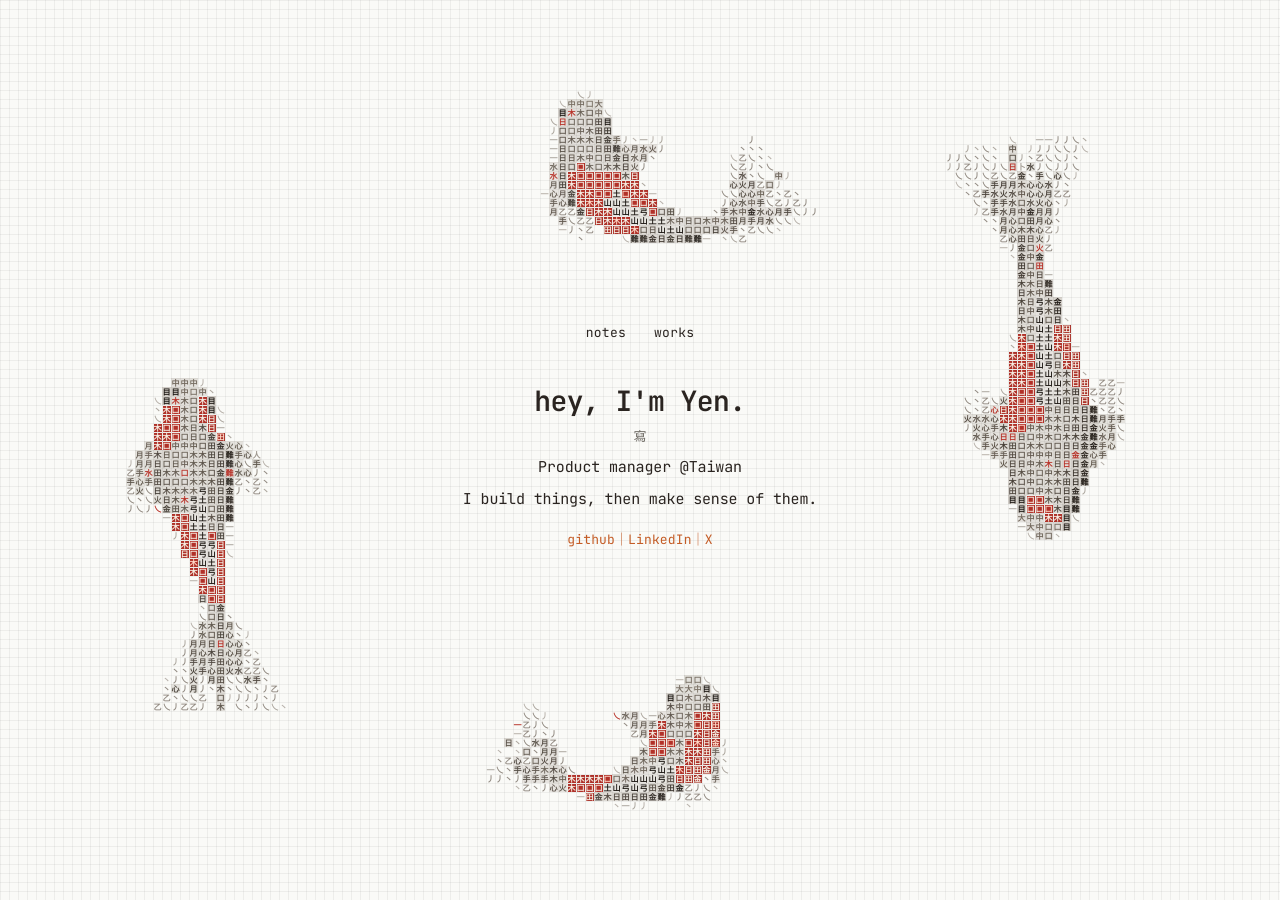
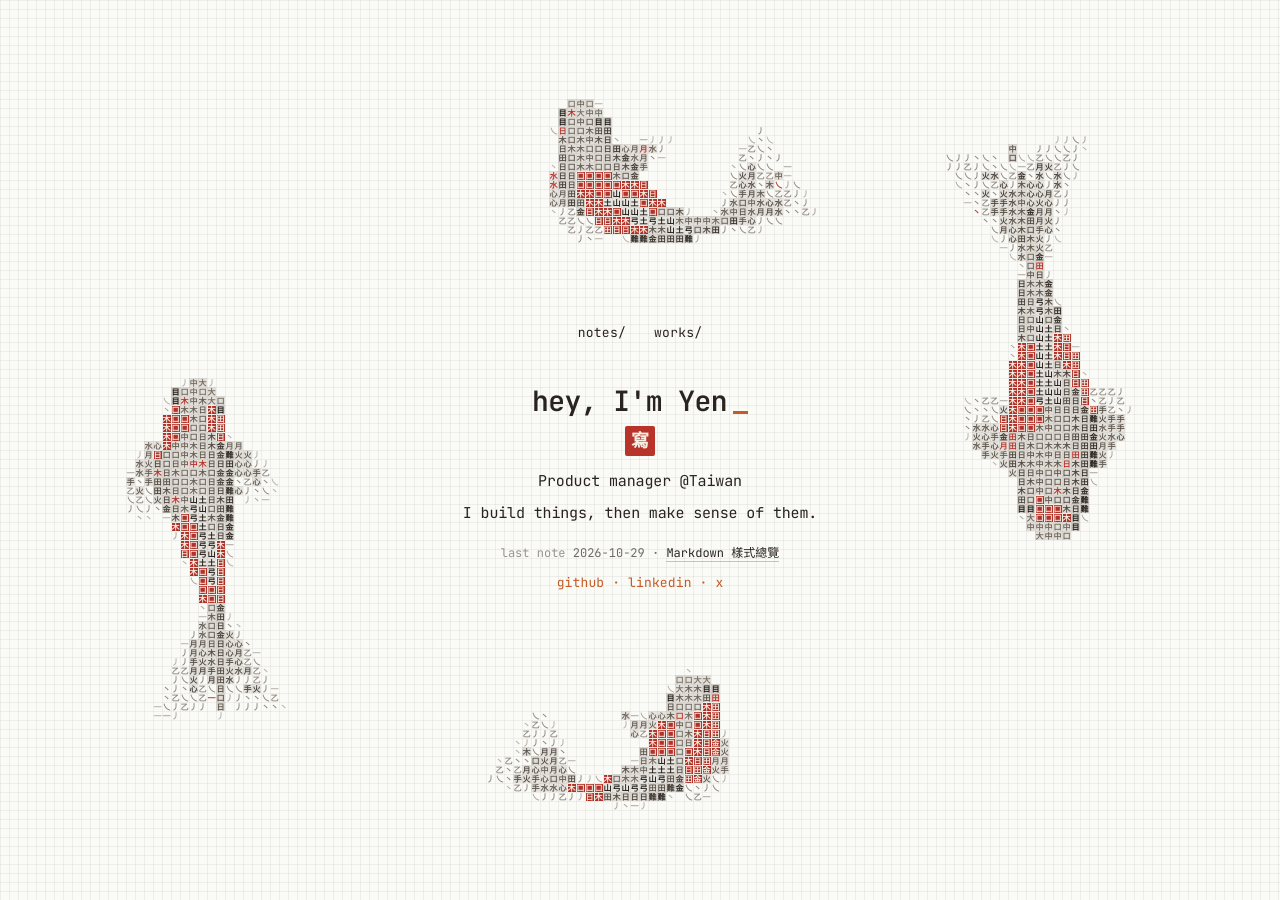
Before and after one commit to laiyenju/laiyenju.github.io, a Jekyll site: the page built from index.md, in a window 1280 px wide. Built offline with Jekyll 4.4.1, drawn with Linux system fonts in a browser that asks for light colours; some web fonts are replaced.

Commit message:
Home copy: seal, cursor, last note, slash nav, lowercase links
- 寫 becomes a vermilion seal (amber reverse video by night).
- The greeting drops its full stop and gains the article pages'
  underline cursor; the page title follows (hey, I'm Yen).
- A login-banner style line links the newest note: last note
  YYYY-MM-DD · title, picked by Jekyll.
- Nav reads notes/ works/, and links read github · linkedin · x.
- Copy under a koi now gets a page-coloured patch behind each glyph
  instead of flipping to cream, which vanished over the pale body wash.

Co-Authored-By: Claude Opus 5.5 <noreply@anthropic.com>
Claude-Session: https://claude.ai/code/session_013iANxKHditXPaAF9Ca9qiX

```diff
--- a/_layouts/home.html
+++ b/_layouts/home.html
@@ -16,20 +16,24 @@
 
     <div class="home-chrome">
       <nav class="home-nav" aria-label="Primary">
-        <a href="notes/" data-view-link="notes">notes</a>
-        <a href="works/" data-view-link="works">works</a>
+        <a href="notes/" data-view-link="notes">notes/</a>
+        <a href="works/" data-view-link="works">works/</a>
       </nav>
-
-      <div class="home-view home-copy" data-view="home">
-        <h1 class="home-greeting">hey, I'm Yen.</h1>
-        <p class="home-sub">寫</p>
-        <p class="home-role">Product manager @Taiwan</p>
-        <p class="home-slogan">I build things, then make sense of them.</p>
-        <p class="home-links"><a href="https://github.com/laiyenju">github</a>｜<a href="https://www.linkedin.com/in/laiyenju/">LinkedIn</a>｜<a href="https://x.com/theYenLai">X</a></p>
-      </div>
 
       {% comment %}Being in published/ is the publish signal (see README).{% endcomment %}
       {% assign notes = site.pages | where_exp: "p", "p.path contains 'published/'" | sort: "date" | reverse %}
+      {% assign last_note = notes | first %}
+      <div class="home-view home-copy" data-view="home">
+        <h1 class="home-greeting">hey, I'm Yen</h1>
+        <p class="home-sub"><span class="home-seal">寫</span></p>
+        <p class="home-role">Product manager @Taiwan</p>
+        <p class="home-slogan">I build things, then make sense of them.</p>
+        {% if last_note %}
+        <p class="home-last"><span class="home-last-label">last note</span> {% if last_note.date %}<time datetime="{{ last_note.date | date_to_xmlschema }}">{{ last_note.date | date: "%Y-%m-%d" }}</time> · {% endif %}<a href="{{ last_note.url | relative_url }}">{{ last_note.title }}</a></p>
+        {% endif %}
+        <p class="home-links"><a href="https://github.com/laiyenju">github</a> · <a href="https://www.linkedin.com/in/laiyenju/">linkedin</a> · <a href="https://x.com/theYenLai">x</a></p>
+      </div>
+
       {% assign this_year = site.time | date: "%Y" %}
       {% assign year_chars = 0 %}
       {% assign year_posts = 0 %}
@@ -137,6 +141,8 @@
         var walker = document.createTreeWalker(root, NodeFilter.SHOW_TEXT, null);
         var node;
         while ((node = walker.nextNode())) {
+          // The seal keeps its own colours, so it is left whole.
+          if (node.parentNode.closest(".home-seal")) continue;
           if (node.nodeValue && node.nodeValue.trim()) texts.push(node);
         }
         texts.forEach(function (textNode) {
@@ -164,8 +170,8 @@
       window.addEventListener("resize", measureRing);
       window.setInterval(syncText, 400);
 
-      // Copy over a koi flips colour so it stays legible: paper-coloured over
-      // dark ink by day, dark over lit amber by night.
+      // Copy over a koi is cut out of it: the glyph gets a small patch of the
+      // page colour behind it, so it stays legible over any part of the body.
       var glyphs = document.querySelectorAll(".home-glyph");
       function fishCell(r, g, b, a, isNight) {
         if (a < 180) return false;
@@ -214,7 +220,7 @@
               var y1 = Math.min(canvas.height - 1, Math.ceil((r.bottom - crect.top) * sy) + 1);
               var hit = fishAt(data, canvas.width, canvas.height, x0, y0, x1, y1, isNight);
               g.dataset.on = hit ? "1" : "";
-              g.style.color = hit ? (isNight ? "#14110d" : "#FFF5EB") : "";
+              g.style.background = hit ? (isNight ? "#14110d" : "#fafaf7") : "";
             }
           }
         }
--- a/assets/css/site.css
+++ b/assets/css/site.css
@@ -572,6 +572,63 @@ body.theme-night .sh-panel .panel-list a:focus-visible { background: #ecc488; co
 body.theme-night .work-status[data-status="in progress"] { --status: #9fd08a; }
 body.theme-night .work-status[data-status="experiment"] { --status: #f0a868; }
 
+/* —— Home copy: a few terminal marks on a human page —— */
+/* The same underline cursor as article titles. */
+.home-greeting::after {
+  content: "";
+  display: inline-block;
+  width: 0.55em;
+  height: max(2px, 0.1em);
+  margin-left: 0.2em;
+  vertical-align: -0.08em;
+  background: #c45c26;
+  animation: post-cursor 1.1s steps(1) infinite;
+}
+/* 寫 as a seal: a vermilion stamp, the same red as the koi patches. */
+.home-sub {
+  margin: 4px 0 14px;
+}
+.home-seal {
+  display: inline-grid;
+  place-items: center;
+  width: 30px;
+  height: 30px;
+  border-radius: 2px;
+  background: #b8332a;
+  color: #f6efe4;
+  font: 600 18px/1 "Noto Serif TC", "Songti TC", serif;
+  letter-spacing: 0;
+}
+/* Like a login banner's "Last login": the newest note, linked. */
+.home-last {
+  margin: 0 auto 10px;
+  font-size: 12px;
+  line-height: 1.55;
+  color: #6e6a64;
+  font-variant-numeric: tabular-nums;
+}
+.home-last-label {
+  color: #9a948c;
+}
+.home-last a {
+  color: #2a2420;
+  border-bottom: 1px solid rgba(42, 36, 32, 0.25);
+}
+.home-last a:hover {
+  opacity: 1;
+  color: #c45c26;
+  border-bottom-color: currentColor;
+}
+body.theme-night .home-greeting::after { background: #f0a868; }
+body.theme-night .home-seal { background: #e8a852; color: #17130e; }
+body.theme-night .home-last { color: #9c8462; }
+body.theme-night .home-last-label { color: #7d6a50; }
+body.theme-night .home-last a { color: #ecc488; border-bottom-color: rgba(236, 196, 136, 0.3); }
+body.theme-night .home-last a:hover { color: #f0a868; }
+@media (prefers-reduced-motion: reduce) {
+  .home-greeting::after { animation: none; }
+}
+
 /* Legacy home column styles kept inert (no longer used by home layout) */
 .home-columns,
 .home-header,
--- a/assets/js/home.js
+++ b/assets/js/home.js
@@ -9,7 +9,7 @@
 
   var OUT_MS = 340;
   var LIST_LIMIT = 6;
-  var TITLES = { home: "hey, I'm Yen.", notes: "Notes · Yen", works: "Works · Yen" };
+  var TITLES = { home: "hey, I'm Yen", notes: "Notes · Yen", works: "Works · Yen" };
 
   var reduceMotion =
     window.matchMedia &&
--- a/index.md
+++ b/index.md
@@ -1,4 +1,4 @@
 ---
 layout: home
-title: hey, I'm Yen.
+title: hey, I'm Yen
 ---
```
